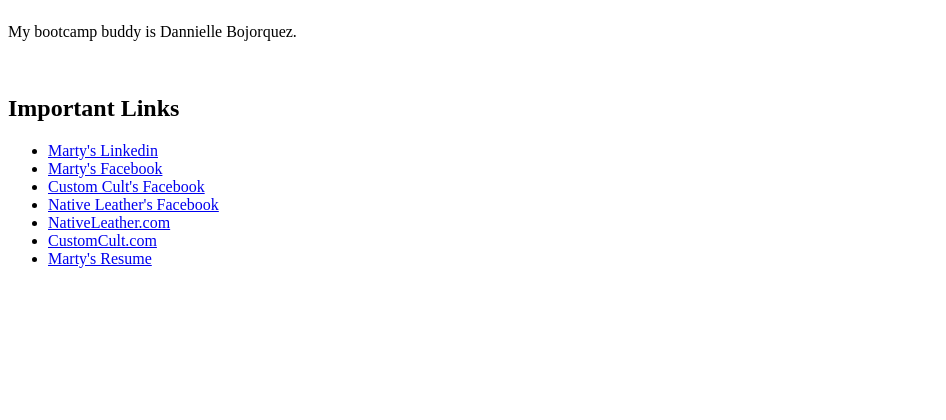
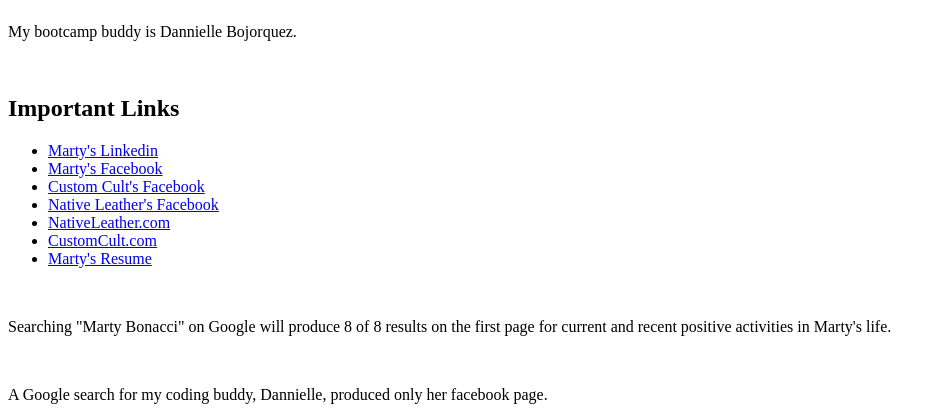
Before and after one commit to MartyBonacci/personal-development, a PHP site: page / in a window 1280 px wide. Shown: the part 1171-1591 px from the top of the page, without its empty margins (0-946 px from the left). Before the commit the page ends 1439 px from the top, so only its background shows below. Run offline with PHP 8.4, Linux system fonts and the light colour scheme.

Commit message:
added google search results

```diff
--- a/index.php
+++ b/index.php
@@ -72,7 +72,9 @@
 			<li><a href="https://docs.google.com/document/d/1oBMsjKm9sPmYy4qXyV1c-DC2NrNFQWeUO2dltQlY9pc/edit?usp=sharing">Marty's Resume</a></li>
 		</ul>
 		<br/>
-
+		<p>Searching "Marty Bonacci" on Google will produce 8 of 8 results on the first page for current and recent positive activities in Marty's life.</p>
+		<br/>
+		<p>A Google search for my coding buddy, Dannielle, produced only her facebook page.</p>
 
 	</body>
 </html>
```
